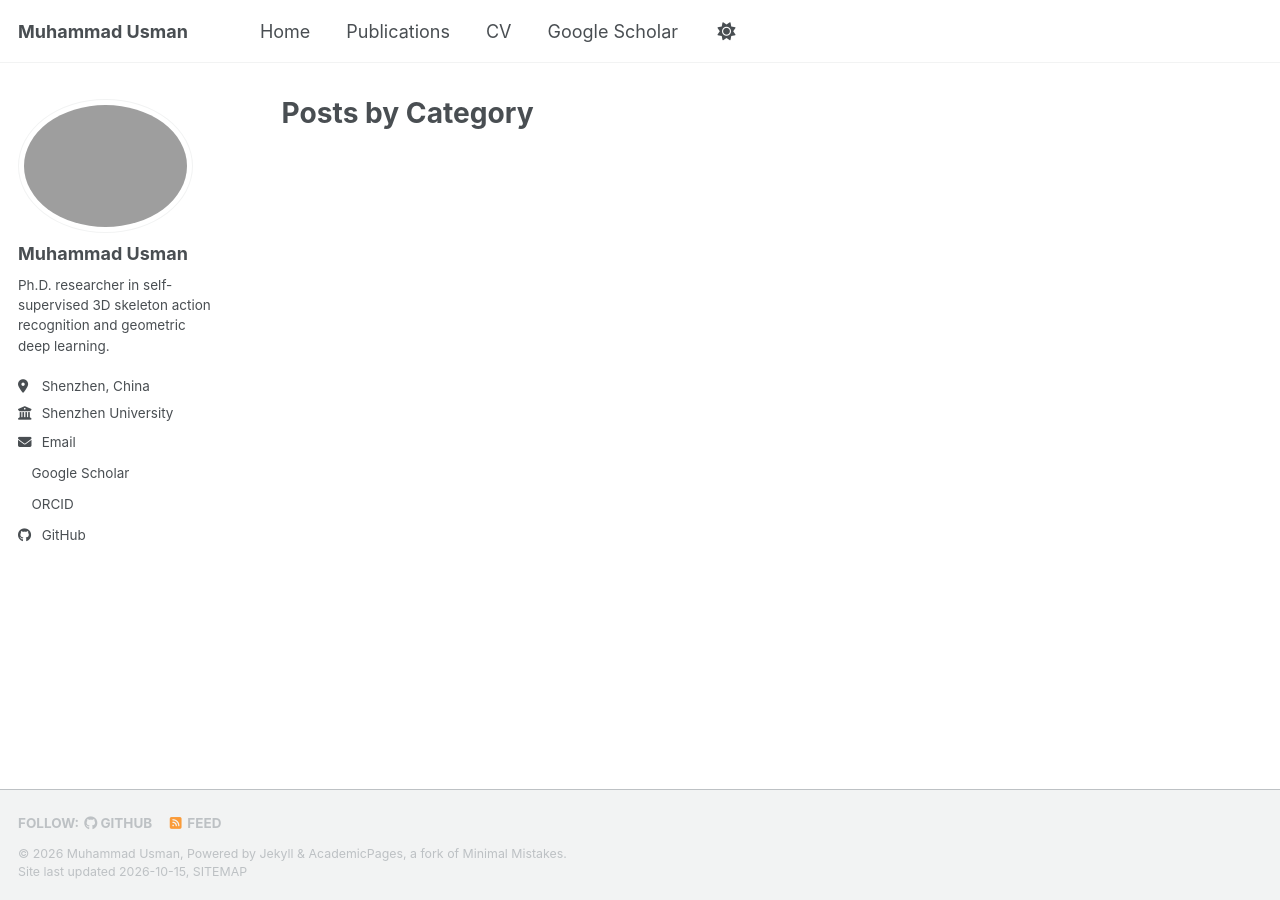
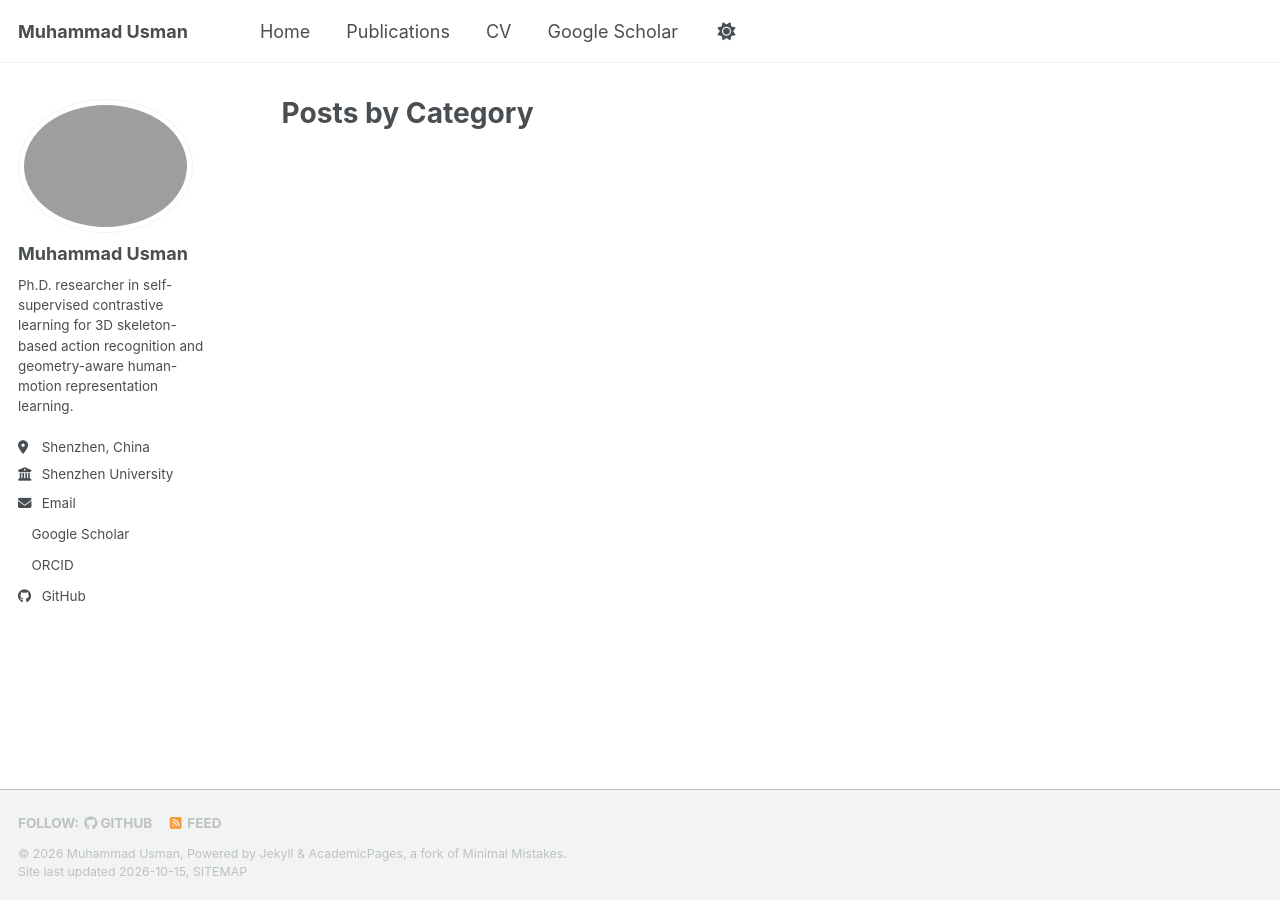
Before and after one commit to usmanszu/usmanszu.github.io, a Jekyll site: the page built from _pages/category-archive.html, in a window 1280 px wide. Built offline with Jekyll 4.4.1, drawn with Linux system fonts in a browser that asks for light colours; a style sheet for code colours, icons or effects is not loaded.

Commit message:
Align _config.yml with PhD research progression

```diff
--- a/_config.yml
+++ b/_config.yml
@@ -26,7 +26,7 @@
   avatar           : "Profile1.png"
   name             : "Muhammad Usman"
   pronouns         : # example: "she/her"
-  bio              : "Ph.D. researcher in self-supervised 3D skeleton action recognition and geometric deep learning."
+  bio              : "Ph.D. researcher in self-supervised contrastive learning for 3D skeleton-based action recognition and geometry-aware human-motion representation learning."
   location         : "Shenzhen, China"
   employer         : "Shenzhen University"
   uri              : # URL
```
